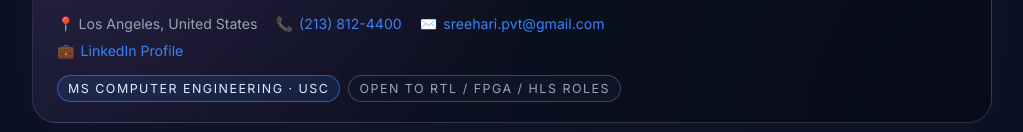
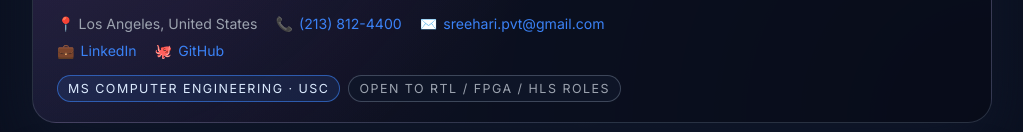
Before and after one commit to sreeharikk25/sreeharikk25.github.io, a plain HTML site: page index.html in a window 1280 px wide. Shown: the part 291-423 px from the top of the page, without its empty margins (128-1151 px from the left). Drawn offline with Linux system fonts and the light colour scheme.

Commit message:
Update LinkedIn and add GitHub links in index.html

```diff
--- a/index.html
+++ b/index.html
@@ -384,10 +384,15 @@
             <span>✉️ <a href="mailto:sreehari.pvt@gmail.com">sreehari.pvt@gmail.com</a></span>
             <span>
               💼
-              <a href="https://www.linkedin.com" target="_blank" rel="noopener">
-                LinkedIn Profile
+              <a href="https://www.linkedin.com/in/sreehari-krishnakumar/" target="_blank" rel="noopener">
+                LinkedIn
               </a>
-              <!-- replace with your real profile URL -->
+            </span>
+            <span>
+              🐙
+              <a href="https://github.com/sreeharikk25" target="_blank" rel="noopener">
+                GitHub
+              </a>
             </span>
           </div>
 
```
